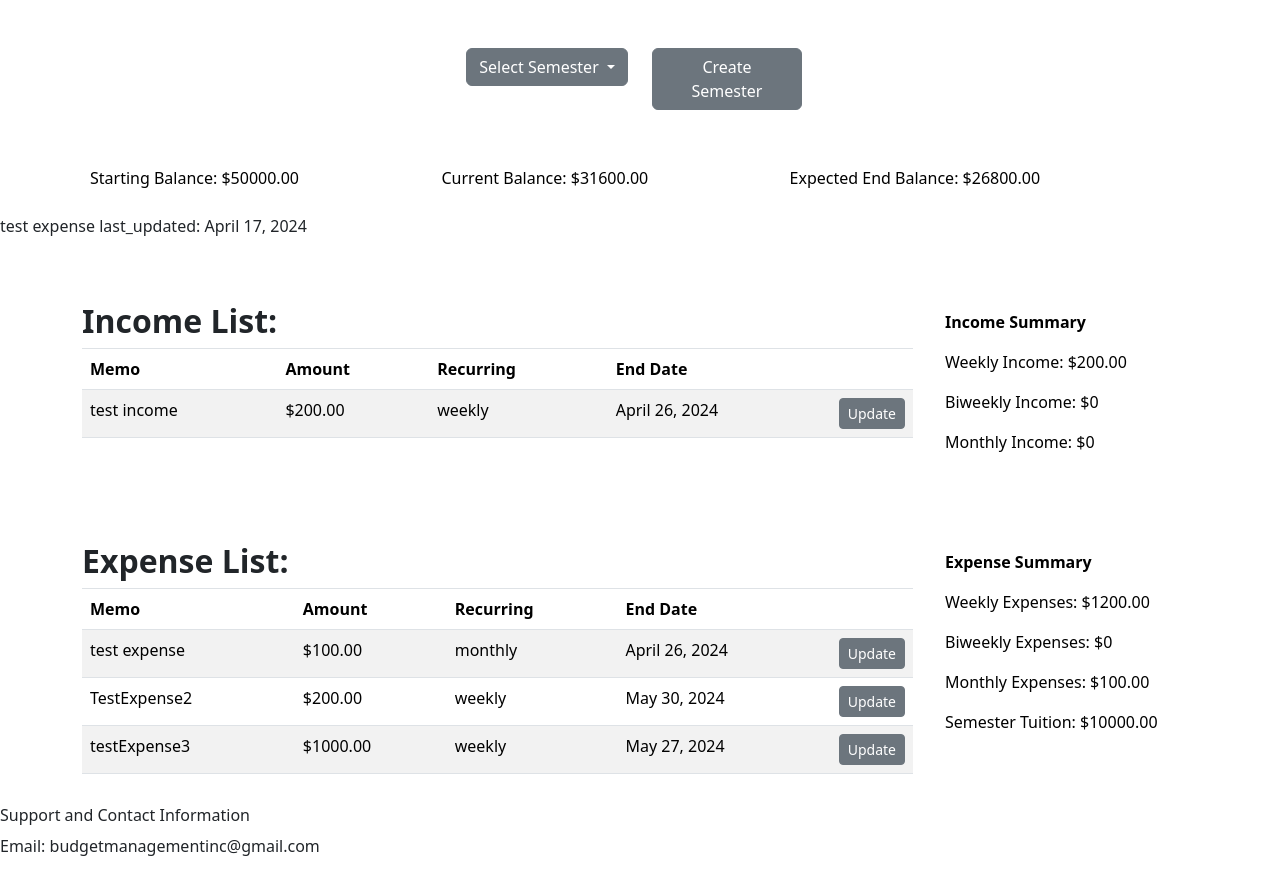
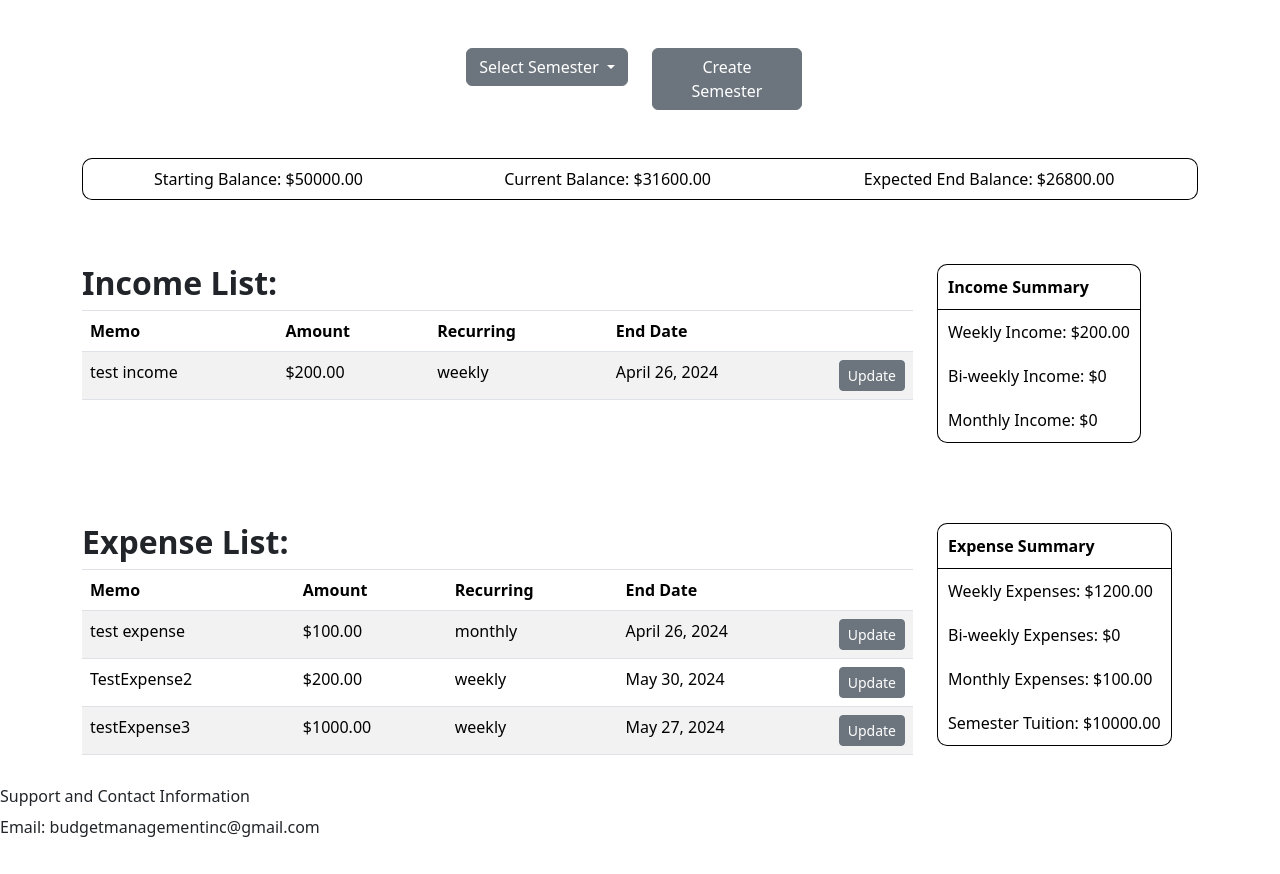
Before and after one commit to ahorner54/CollegeExpenseTracker, a Django app: page /semester/1 in a window 1280 px wide. Shown: the part 57-931 px from the top of the page. After the commit the page ends 894 px from the top, so only its background shows below. Run offline with Django 5.2, Linux system fonts and the light colour scheme; a user stored in the database is signed in; data comes from the database, SQL or seed files in the repository; both versions use the stored data as it was after the commit.

Commit message:
Added styling to summary tables in semester_view.html

```diff
--- /dev/null
+++ b/ExpenseTracker/budget/static/css/semester_tables.css
@@ -0,0 +1,66 @@
+.summary {
+    width: auto;
+    border-collapse: separate;
+    border-spacing: 0;
+}
+
+.summary th,
+.summary td {
+    padding: 10px;
+    /* Adjust padding as needed */
+    border: none;
+    border-right: 1px solid black;
+    border-left: 1px solid black;
+    /* Remove default borders */
+}
+
+.summary th:first-child {
+    border-top-left-radius: 10px;
+    border-top-right-radius: 10px;
+    border-top: 1px solid black;
+    /* Rounded top left corner for header */
+}
+
+.summary tr:first-child td {
+    border-top: 1px solid black;
+    /* Rounded bottom left corner for body */
+}
+
+.summary tr:last-child td {
+    border-bottom-right-radius: 10px;
+    border-bottom-left-radius: 10px;
+    /* Rounded bottom right corner for body */
+}
+
+.summary tr:last-child td {
+    border-bottom: 1px solid black;
+    /* Remove bottom border for last row */
+}
+
+.overall-summary {
+    width: 100%;
+    border-collapse: separate;
+    border-spacing: 0;
+    text-align: center;
+}
+
+.overall-summary tr:first-child td {
+    border-bottom: 1px solid black;
+    border-top: 1px solid black;
+}
+
+.overall-summary tr td:first-child {
+    border-top-left-radius: 10px;
+    border-bottom-left-radius: 10px;
+    border-top: 1px solid black;
+    border-left: 1px solid black;
+    /* Rounded bottom left corner for body */
+}
+
+.overall-summary tr td:last-child {
+    border-top-right-radius: 10px;
+    border-bottom-right-radius: 10px;
+    border-bottom: 1px solid black;
+    border-right: 1px solid black;
+    /* Rounded bottom right corner for body */
+}
--- a/ExpenseTracker/budget/templates/budget/semester_view.html
+++ b/ExpenseTracker/budget/templates/budget/semester_view.html
@@ -1,8 +1,12 @@
 {% extends './home.html' %}
+{% load static %}
 {% block title %}{{semester_name}}{% endblock title %}
+{% block style %}
+    <link rel="stylesheet" href="{% static 'css/semester_tables.css' %}" />
+{% endblock style %}
 {%block semester %}
 <div class="container pt-5">
-    <table class="table table-borderless">
+    <table class="table overall-summary">
         <tr>
             <td>Starting Balance: ${{start_bal}}</td>
             <td>Current Balance: ${{current_bal}}</td>
@@ -10,8 +14,6 @@
         </tr>
     </table>
 </div>
-
-<p>test expense last_updated: {{ts_lu}}</p>
 
 <!-- Income List with Report -->
 <div class="container pt-5 pb-3">
@@ -39,7 +41,7 @@
         </table>
         </div>
         <div class="col-sm-3">
-            <table class="table table-borderless">
+            <table class="table  summary">
                 <thead>
                     <th>Income Summary</th>
                 </thead>
@@ -47,7 +49,7 @@
                     <td>Weekly Income: ${{income_weekly}}</td>
                 </tr>
                 <tr>
-                    <td>Biweekly Income: ${{income_biweekly}}</td>
+                    <td>Bi-weekly Income: ${{income_biweekly}}</td>
                 </tr>
                 <tr>
                     <td>Monthly Income: ${{income_monthly}}</td>
@@ -55,6 +57,10 @@
             </table>
         </div>
     </div>
+    {% else %}
+    <h4><strong>There are no current incomes associated with this semester.
+        Click the 'Create Income' link in the navbar to add your first income to this semester!
+    </strong></h4>
     {% endif %}
 </div>
 
@@ -84,7 +90,7 @@
             </table>
         </div>
         <div class="col-sm-3">
-            <table class="table table-borderless">
+            <table class="table table-bordered summary">
                 <thead>
                     <th>Expense Summary</th>
                 </thead>
@@ -92,7 +98,7 @@
                     <td>Weekly Expenses: ${{expense_weekly}}</td>
                 </tr>
                 <tr>
-                    <td>Biweekly Expenses: ${{expense_biweekly}}</td>
+                    <td>Bi-weekly Expenses: ${{expense_biweekly}}</td>
                 </tr>
                 <tr>
                     <td>Monthly Expenses: ${{expense_monthly}}</td>
@@ -103,7 +109,10 @@
             </table>
         </div>
     </div>
-
+    {% else %}
+    <h4><strong>There are no current expenses associated with this semester.
+        Click the 'Create Expense' link in the navbar to add your first expense to this semester!
+    </strong></h4>
     {% endif %}
 </div>
 {% endblock semester %}
--- a/ExpenseTracker/budget/views.py
+++ b/ExpenseTracker/budget/views.py
@@ -81,9 +81,6 @@ def semester(request, pk):
         starting_balance = current_semester.starting_balance
         tuition = current_semester.semester_tuition
 
-        test_expense = Expense.objects.get(memo='test expense')
-
-        testexpenselu = test_expense.date_last_updated
         #calculate to date expenses and income
         to_date_expense = to_date_sum(expenses, False)
         to_date_income = to_date_sum(incomes, True)
@@ -132,7 +129,6 @@ def semester(request, pk):
             'expense_biweekly': expense_summary['biweekly'],
             'expense_monthly': expense_summary['monthly'],
             'tuition': tuition,
-            'ts_lu': testexpenselu
         }
         return render(request, 'budget/semester_view.html', context=context)
 
```
Also changed, not shown: ExpenseTracker/db.sqlite3.
